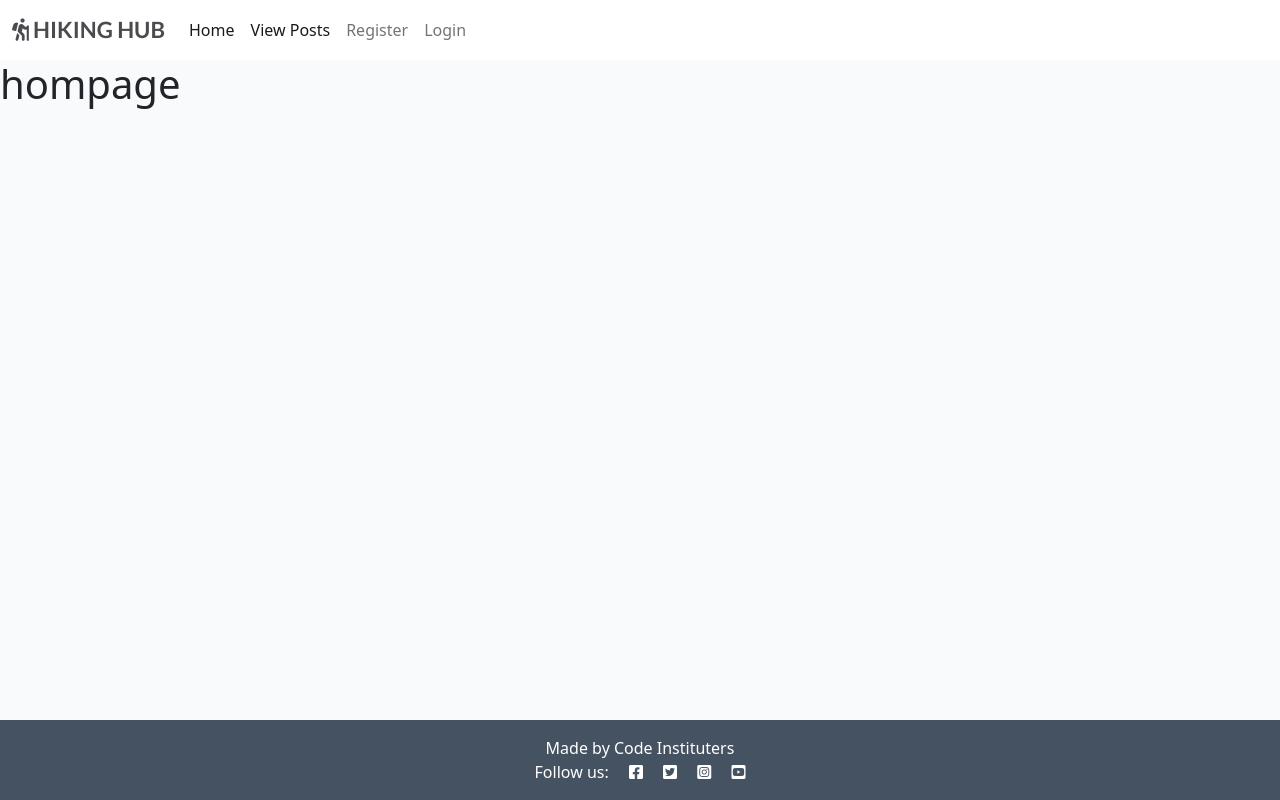
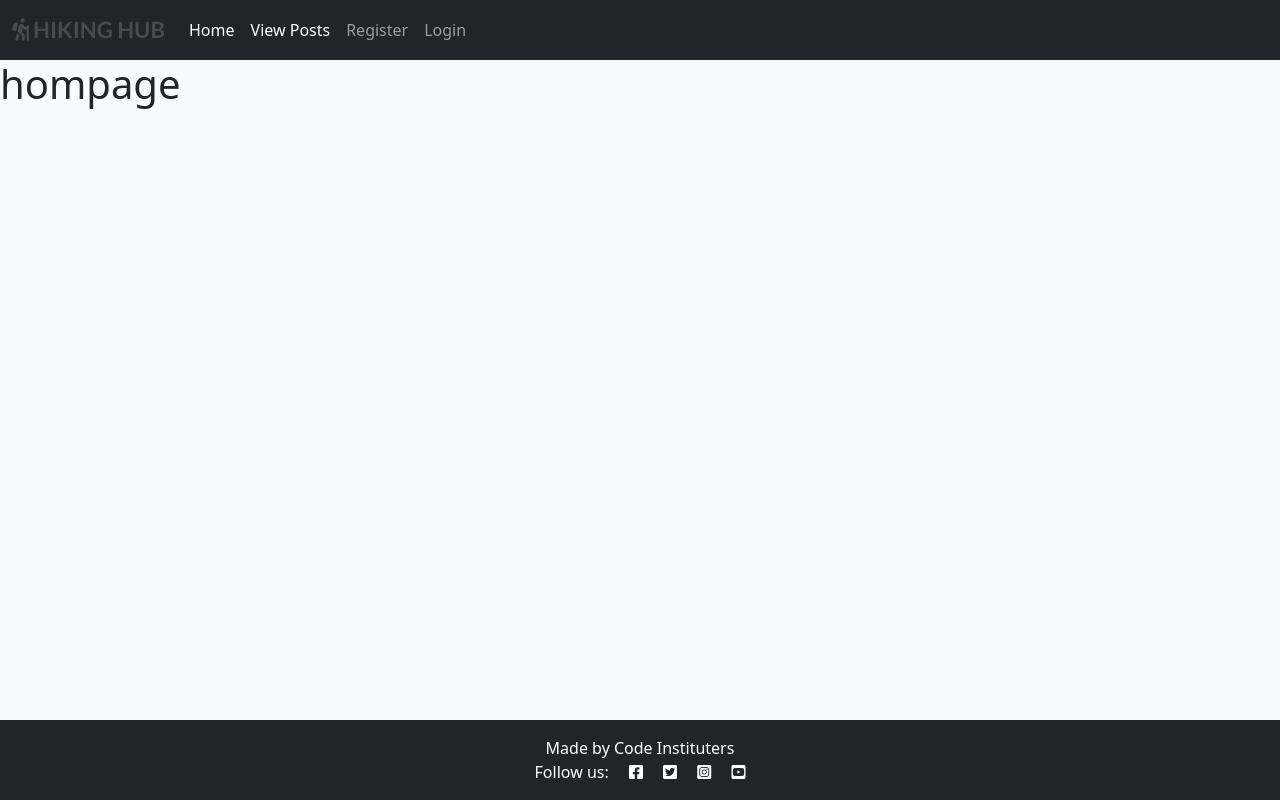
Before and after one commit to wlillisdev/hiking-hub, a Django app: page / in a window 1280 px wide. Run offline with Django 3.2, Linux system fonts and the light colour scheme.

Commit message:
edit to nav bar

```diff
--- a/static/css/style.css
+++ b/static/css/style.css
@@ -91,7 +91,7 @@ body {
 
 .post-link:hover,
 .page-link {
-    color: #E84610;
+    color: #10e858;
 }
 
 .post-title {
--- a/templates/base.html
+++ b/templates/base.html
@@ -24,7 +24,7 @@
 
     <!-- Navigation -->
 
-    <nav class="navbar navbar-expand-lg navbar-light bg-white">
+    <nav class="navbar navbar-expand-lg navbar-dark bg-dark">
         <div class="container-fluid">
             <a class="navbar-brand" href="{% url 'home' %}"><span class="brand"><i class="fas fa-hiking"></i>  HIKING HUB</span></a>
             <button class="navbar-toggler" type="button" data-bs-toggle="collapse" data-bs-target="#navbarText"
@@ -75,7 +75,7 @@
     </main>
 
     <!-- Footer -->
-    <footer class="footer mt-auto py-3 dark-bg">
+    <footer class="footer mt-auto py-3  bg-dark">
         <p class="m-0 text-center text-white">Made by Code Instituters</p>
         <p class="m-0 text-center text-white">Follow us: <i class="fab fa-facebook-square ms-3"></i>
             <i class="fab fa-twitter-square ms-3"></i>
```
Also changed, not shown: hikinghub/settings.py (+11 -3 lines).
